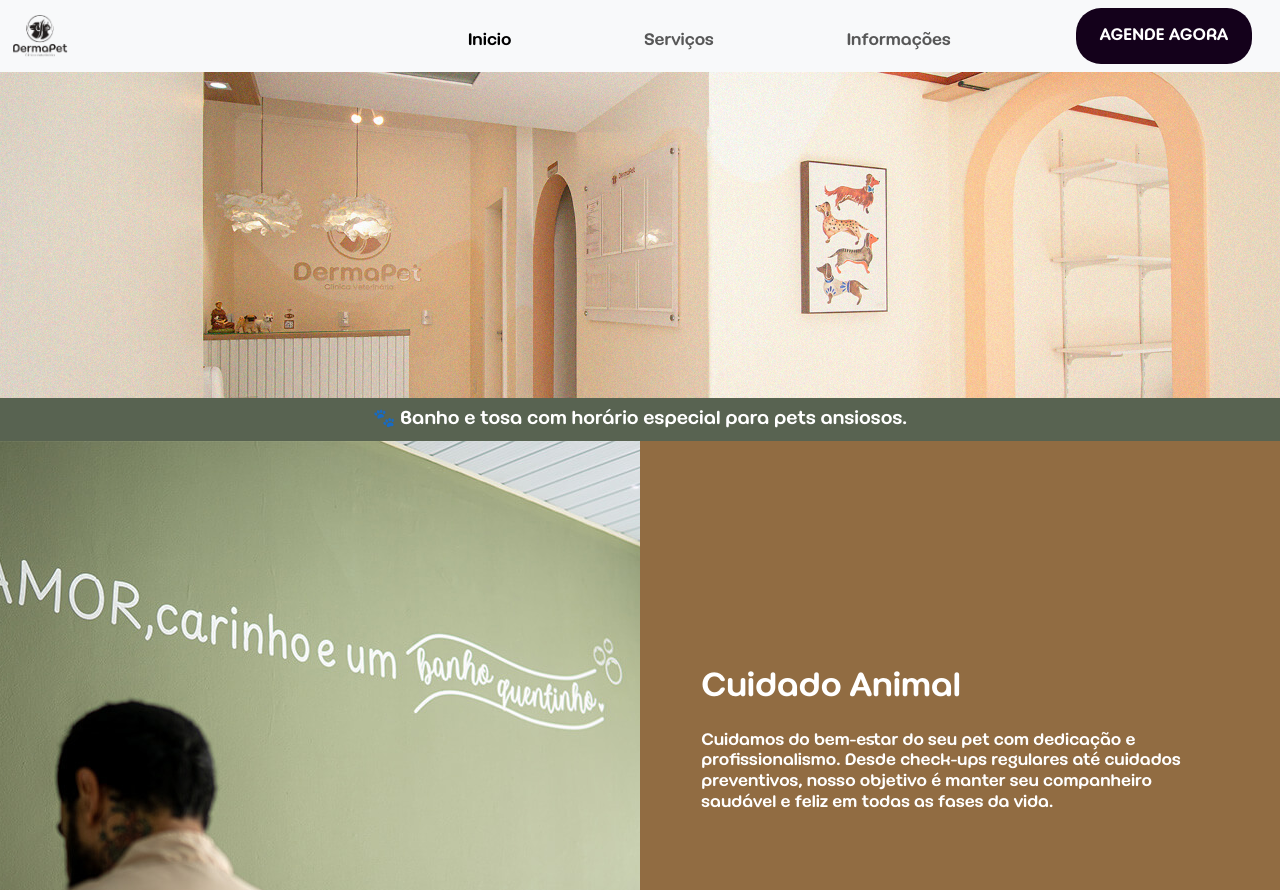
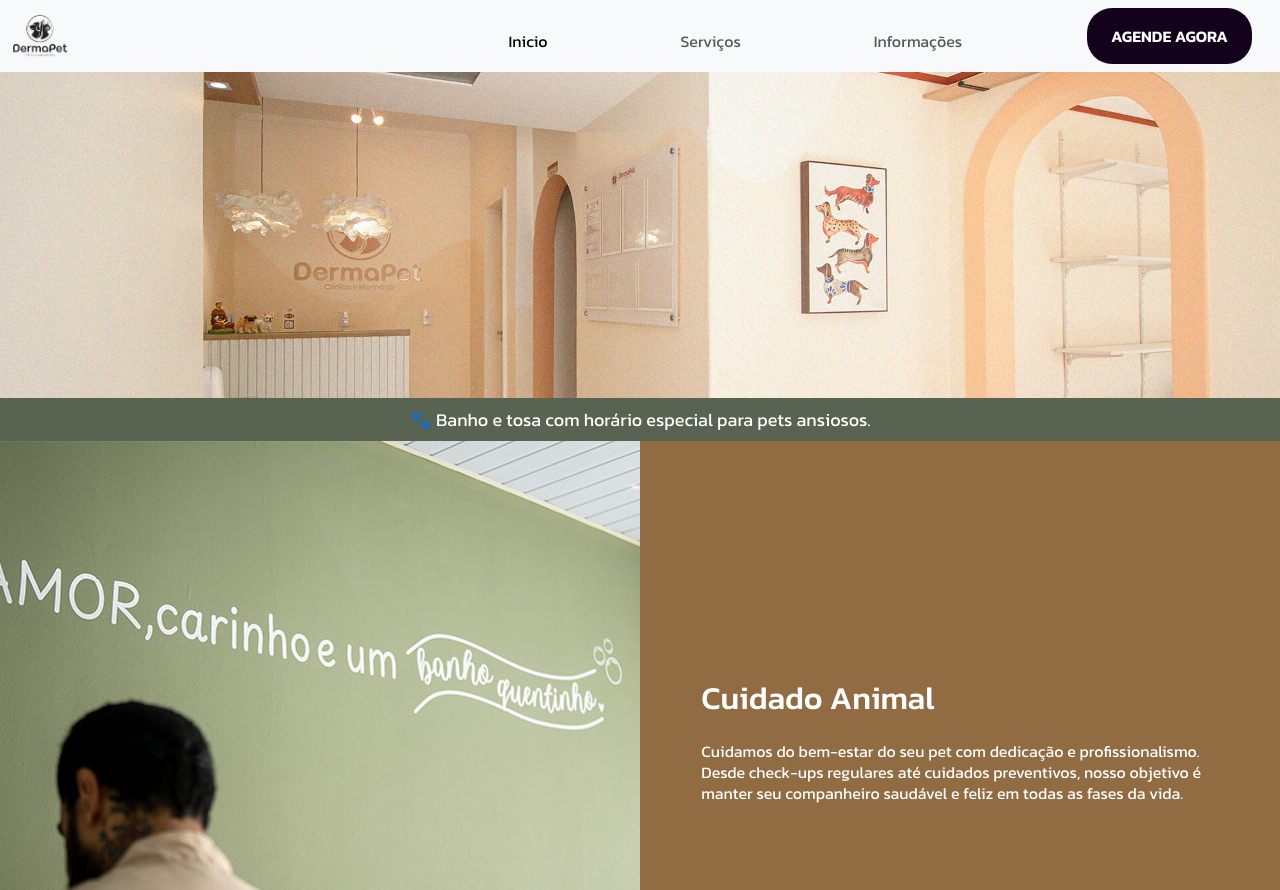
Before and after one commit to danzene/Dermapet, a plain HTML site: page index.html in a window 1280 px wide. Shown: the top 890 px of the page. Drawn offline with nearby package versions, Linux system fonts and the light colour scheme.

Commit message:
troca de fonte

```diff
--- a/style/style.css
+++ b/style/style.css
@@ -1,8 +1,4 @@
-@font-face {
-    font-family: "Royce";
-    src: url('https://github.com/danzene/Dermapet/blob/ac2fca2a4e4f71d56264b6d15f45ae2d3f868e8a/style/font/Royce-Semibold.woff') format('woff2'),
-        url('https://github.com/danzene/Dermapet/blob/ac2fca2a4e4f71d56264b6d15f45ae2d3f868e8a/style/font/Royce-Semibold.woff2') format('woff');
-}
+@import url('https://fonts.googleapis.com/css2?family=Kanit:ital,wght@0,100;0,200;0,300;0,400;0,500;0,600;0,700;0,800;0,900;1,100;1,200;1,300;1,400;1,500;1,600;1,700;1,800;1,900&display=swap');
 
 :root {
     --clr-primary: white;
@@ -16,7 +12,7 @@
     margin: 0;
     padding: 0;
     box-sizing: border-box;
-    font-family: "Royce" !important;
+    font-family: "Kanit", sans-serif !important;
 }
 
 h1,
```
Also changed, not shown: style/font/Royce-Semibold.woff (deleted), style/font/Royce-Semibold.woff2 (deleted).
